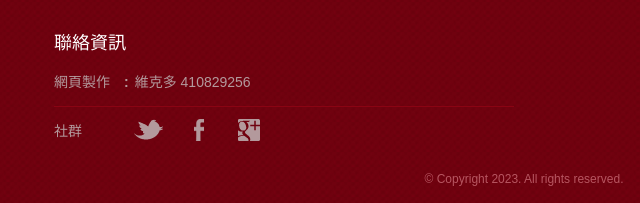
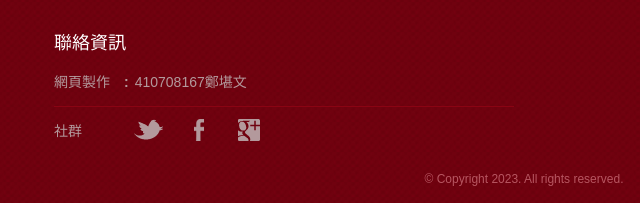
Before and after one commit to phnxphnxphnx/gourmet2, a plain HTML site: page news.html in a window 1280 px wide. Shown: the part 1283-1486 px from the top of the page, 116-756 px from the left. Drawn offline with Linux system fonts and the light colour scheme.

Commit message:
Add files via upload

```diff
--- a/news.html
+++ b/news.html
@@ -102,7 +102,7 @@
 							<li>
 								<span>網頁製作</span><strong>:</strong>
 								<p>
-									維克多 410829256
+									410708167鄭堪文
 								</p>
 							</li>
 							<li>
```
